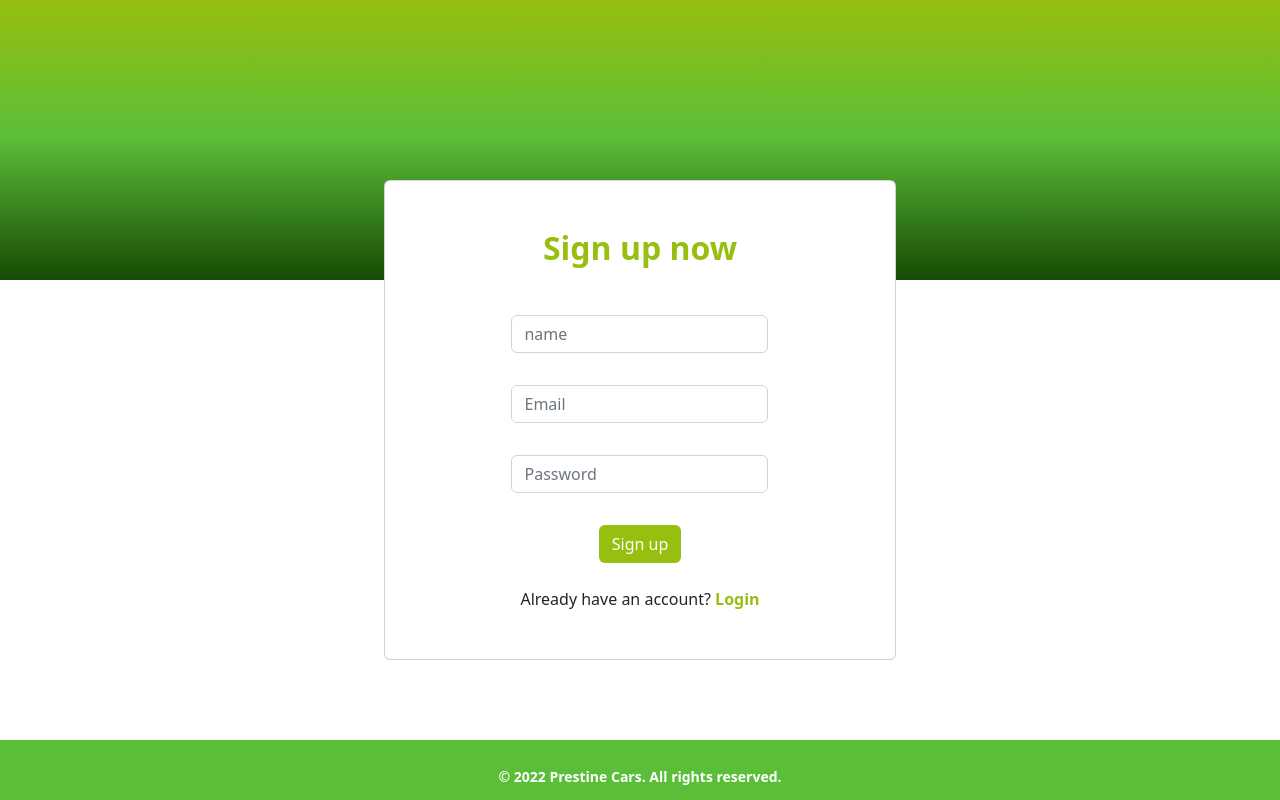
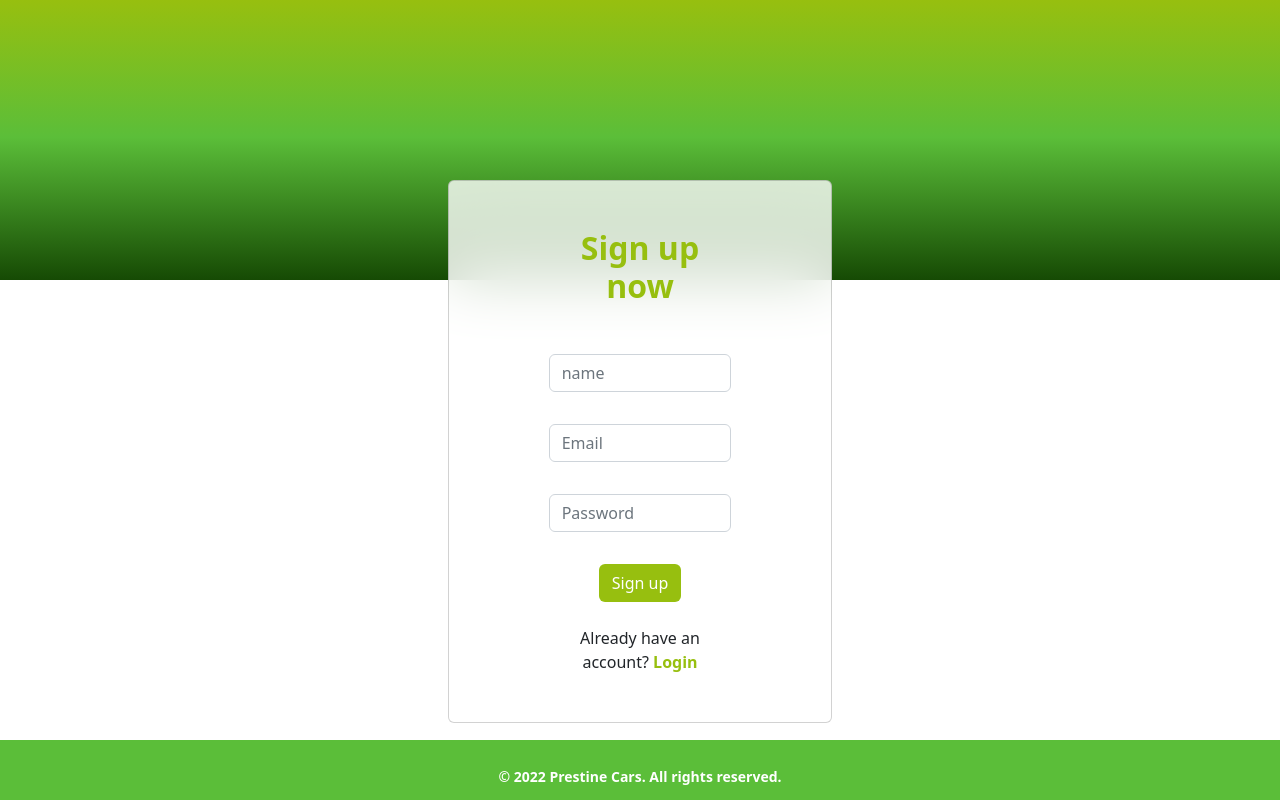
Before and after one commit to Prestine-Cars/prestine-cars-frontend, a React (Create React App) app: page /signup in a window 1280 px wide. Built offline with nearby package versions, Linux system fonts and the light colour scheme.

Commit message:
update css

```diff
--- a/src/components/modules/SignInForm.module.css
+++ b/src/components/modules/SignInForm.module.css
@@ -1,8 +1,8 @@
 .sign_up_card {
   margin: 0 auto;
   margin-top: -100px;
-  background: hsla(0, 0%, 100%, 0.8);
-  backdrop-filter: blur(30px);
+  background: hsla(0, 0%, 100%, 0.8) !important;
+  backdrop-filter: blur(30px) !important;
 }
 
 .loader {
--- a/src/components/modules/SignUpPage.module.css
+++ b/src/components/modules/SignUpPage.module.css
@@ -22,8 +22,8 @@
   max-width: 80%;
   margin: 0 auto;
   margin-top: -100px;
-  background: hsla(0, 0%, 100%, 0.8);
-  backdrop-filter: blur(30px);
+  background: hsla(0, 0%, 100%, 0.8) !important;
+  backdrop-filter: blur(30px) !important;
 }
 
 @media screen and (min-width: 800px) {
@@ -32,6 +32,6 @@
   }
 
   .sign_up_card {
-    max-width: 40%;
+    max-width: 30%;
   }
 }
```
